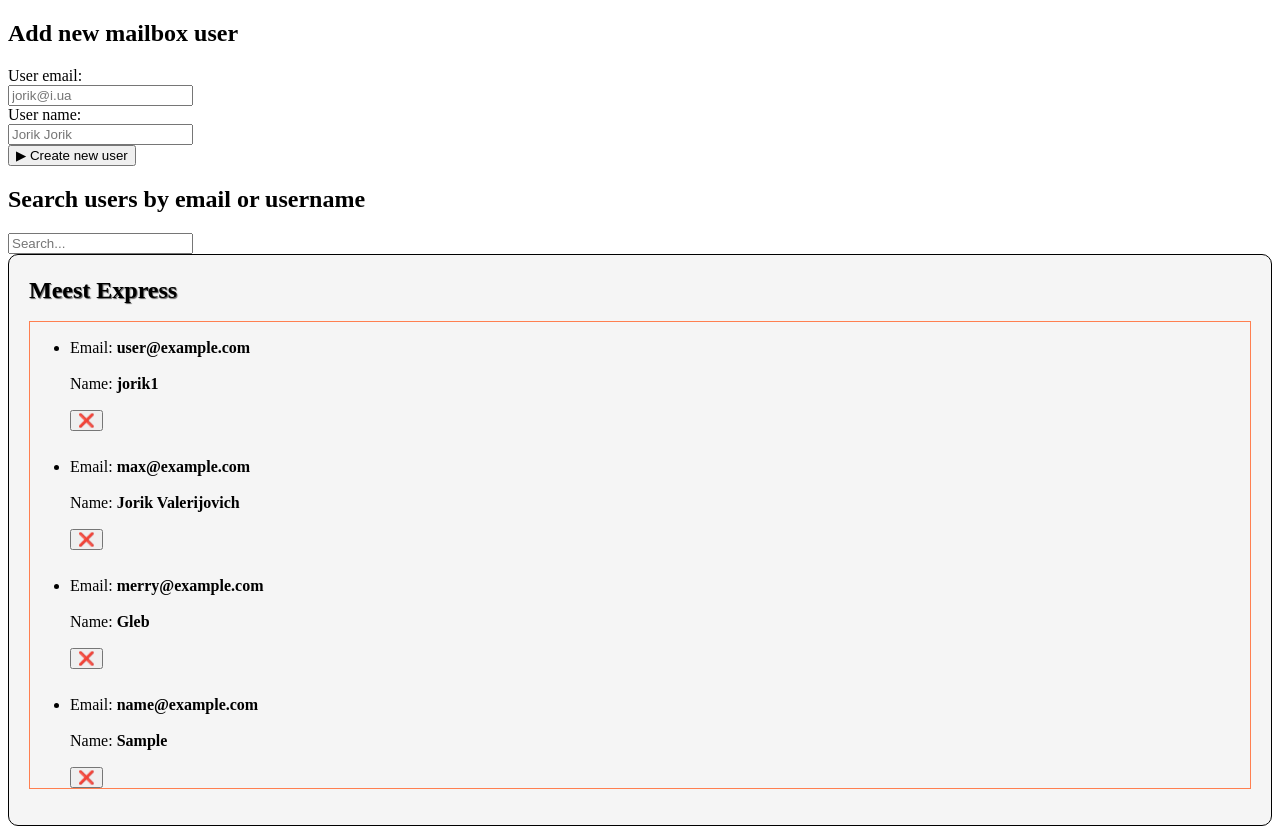
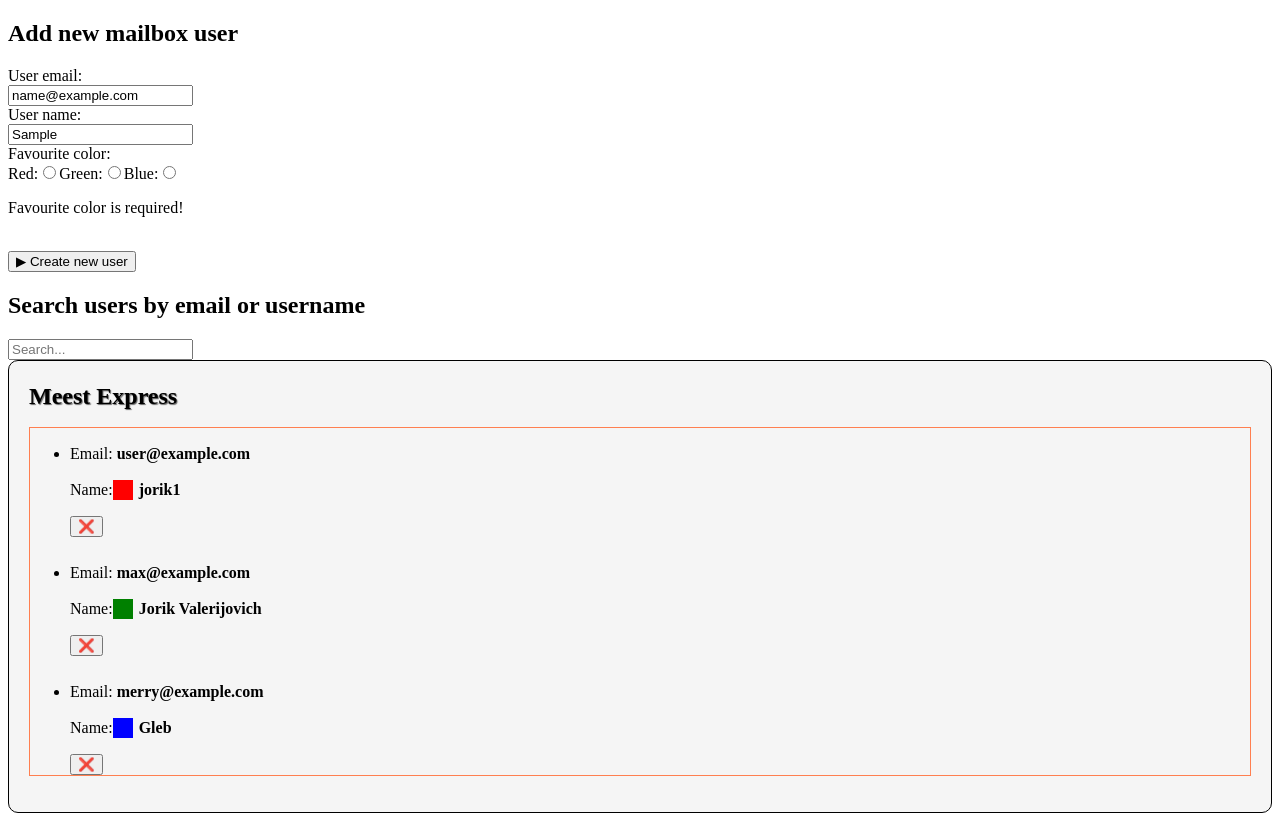
Before and after one commit to Maxim4ik118/fson-98, a React (Vite) app: page / in a window 1280 px wide. Both pictures are taken after typing "name@example.com", "Sample" into the empty fields and a click on the button "▶ Create new user". Built offline with nearby package versions, Linux system fonts and the light colour scheme.

Commit message:
update: formil + yup validation;

```diff
--- a/package.json
+++ b/package.json
@@ -11,9 +11,11 @@
   },
   "dependencies": {
     "clsx": "^2.1.0",
+    "formik": "^2.4.5",
     "nanoid": "^5.0.6",
     "react": "^18.2.0",
-    "react-dom": "^18.2.0"
+    "react-dom": "^18.2.0",
+    "yup": "^1.4.0"
   },
   "devDependencies": {
     "@types/react": "^18.2.56",
--- a/src/App.jsx
+++ b/src/App.jsx
@@ -23,8 +23,6 @@
   }, [users]);
 
   const onAddUser = (formData) => {
-    // formData -> {  "userEmail": "user@example.com" }
-    // state -> { "id": "1", "userEmail": "user@example.com" }
     const finalUser = {
       ...formData,
       id: nanoid(),
@@ -36,9 +34,6 @@
   };
 
   const onDeleteUser = (userId) => {
-    // userId -> 2
-    // [ {id: 1}, {id: 2}, {id: 3}]
-    // [{id: 1}, {id: 3}]
     setUsers((prevUsers) => prevUsers.filter((user) => user.id !== userId));
   };
 
--- a/src/components/MailBoxForm/MailBoxForm.jsx
+++ b/src/components/MailBoxForm/MailBoxForm.jsx
@@ -1,43 +1,79 @@
+import { ErrorMessage, Field, Form, Formik } from "formik";
+import * as Yup from "yup";
+import { MAX_CHAR_NAME_VALIDATION } from "../../utils/constants";
+
+const mailBoxSchema = Yup.object().shape({
+  userEmail: Yup.string()
+    .required("Email address is required!")
+    .email("You must enter valid email address!"),
+  userName: Yup.string()
+    .required("User name is required!")
+    .max(
+      MAX_CHAR_NAME_VALIDATION,
+      `Your user name must be less than ${MAX_CHAR_NAME_VALIDATION} characters!`
+    ),
+  favColor: Yup.string()
+    .required("Favourite color is required!")
+    .oneOf(
+      ["red", "green", "blue"],
+      "Favourite color must be one of following: red, green, blue"
+    ),
+});
+
+const FORM_INITIAL_VALUES = {
+  userEmail: "",
+  userName: "",
+  favColor: "", // "red" | "green" | "blue"
+};
+
 const MailBoxForm = ({ onAddUser }) => {
-
-  const handleSubmit = (event) => {
-    event.preventDefault();
-
-    const userEmail = event.currentTarget.elements.userEmail.value;
-    const userName = event.currentTarget.elements.userName.value;
-
-    const formData = {
-        userEmail,
-        userName
-    }
-
-    onAddUser(formData)
-
-    event.currentTarget.reset();
+  const handleSubmit = (values, actions) => {
+    console.log("values: ", values);
+    onAddUser(values);
+    actions.resetForm();
   };
 
   return (
-    <form onSubmit={handleSubmit}>
+    <Formik
+      initialValues={FORM_INITIAL_VALUES}
+      validationSchema={mailBoxSchema}
+      onSubmit={handleSubmit}
+    >
+      <Form>
         <h2>Add new mailbox user</h2>
         <label>
           <span>User email:</span>
           <br />
-        <input
-          type="email"
-          name="userEmail"
-          placeholder="jorik@i.ua"
-          required
-        />
+          <Field type="email" name="userEmail" placeholder="jorik@i.ua" />
+          <ErrorMessage component="p" name="userEmail" />
         </label>{" "}
         <br />
         <label>
           <span>User name:</span>
           <br />
-        <input type="text" name="userName" placeholder="Jorik Jorik" required />
+          <Field type="text" name="userName" placeholder="Jorik Jorik" />
+          <ErrorMessage component="p" name="userName" />
         </label>
         <br />
+        <span>Favourite color:</span>
+        <br />
+        <label>
+          <span>Red:</span>
+          <Field type="radio" value="red" name="favColor" />
+        </label>
+        <label>
+          <span>Green:</span>
+          <Field type="radio" value="green" name="favColor" />
+        </label>
+        <label>
+          <span>Blue:</span>
+          <Field type="radio" value="blue" name="favColor" />
+        </label>
+        <ErrorMessage component="p" name="favColor" />
+        <br />
         <button type="submit">▶ Create new user</button>
-    </form>
+      </Form>
+    </Formik>
   );
 };
 
--- a/src/components/MailBoxListItem/MailBoxListItem.jsx
+++ b/src/components/MailBoxListItem/MailBoxListItem.jsx
@@ -1,11 +1,20 @@
+import css from "./MailBoxListItem.module.css";
+
 const MailBoxListItem = ({ user, onDeleteUser }) => {
   return (
     <li>
       <p>
         Email: <b>{user.userEmail}</b>
       </p>
-      <p>
-        Name: <b>{user.userName}</b>
+      <p className={css.name}>
+        Name:
+        <div
+          style={{
+            backgroundColor: user.favColor,
+          }}
+          className={css.color}
+        />
+        <b>{user.userName}</b>
       </p>
       <button type="button" onClick={() => onDeleteUser(user.id)}>
         ❌
--- /dev/null
+++ b/src/components/MailBoxListItem/MailBoxListItem.module.css
@@ -0,0 +1,10 @@
+.name {
+  display: flex;
+  align-items: center;
+}
+
+.color {
+  width: 20px;
+  height: 20px;
+  margin-right: 6px;
+}
--- a/src/meesExpress.json
+++ b/src/meesExpress.json
@@ -2,17 +2,19 @@
   {
     "id": "1",
     "userEmail": "user@example.com",
-    "userName": "jorik1"
+    "userName": "jorik1",
+    "favColor": "red"
   },
   {
     "id": "2",
     "userEmail": "max@example.com",
-    "userName": "Jorik Valerijovich"
-
+    "userName": "Jorik Valerijovich",
+    "favColor": "green"
   },
   {
     "id": "3",
     "userEmail": "merry@example.com",
-    "userName": "Gleb"
+    "userName": "Gleb",
+    "favColor": "blue"
   }
 ]
--- /dev/null
+++ b/src/utils/constants.js
@@ -0,0 +1,8 @@
+export const FORM_INITIAL_VALUES = {
+  userEmail: "",
+  userName: "",
+};
+
+
+export const MAX_CHAR_NAME_VALIDATION = 38;
+export const MIN_CHAR_NAME_VALIDATION = 1;
```
Also changed, not shown: 1 other file (tests, documents, lock files or other folders). Lines whose indentation alone changed are shown as unchanged.
